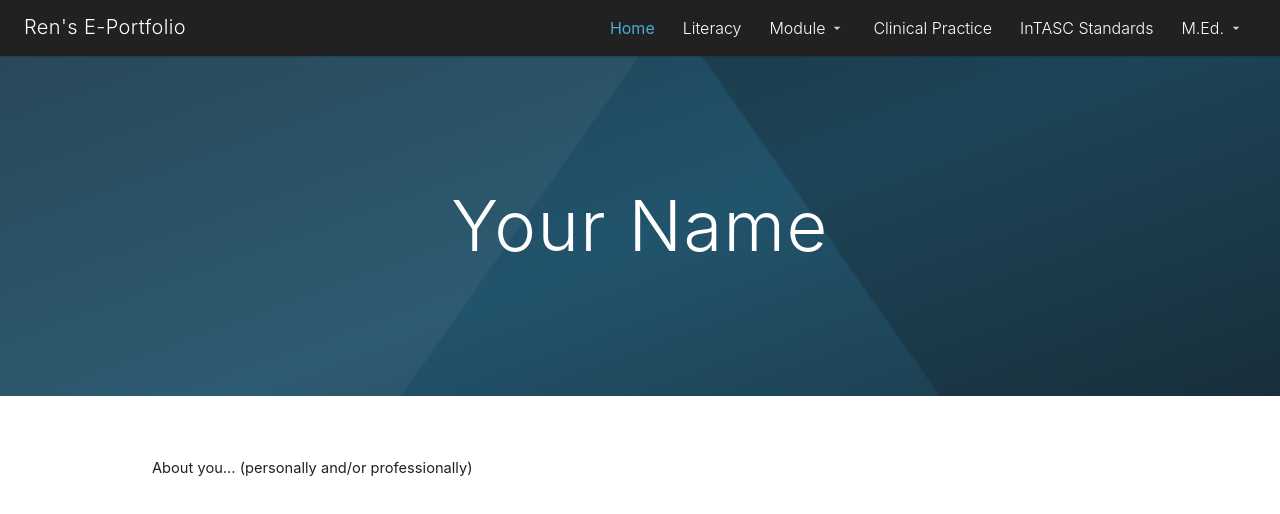
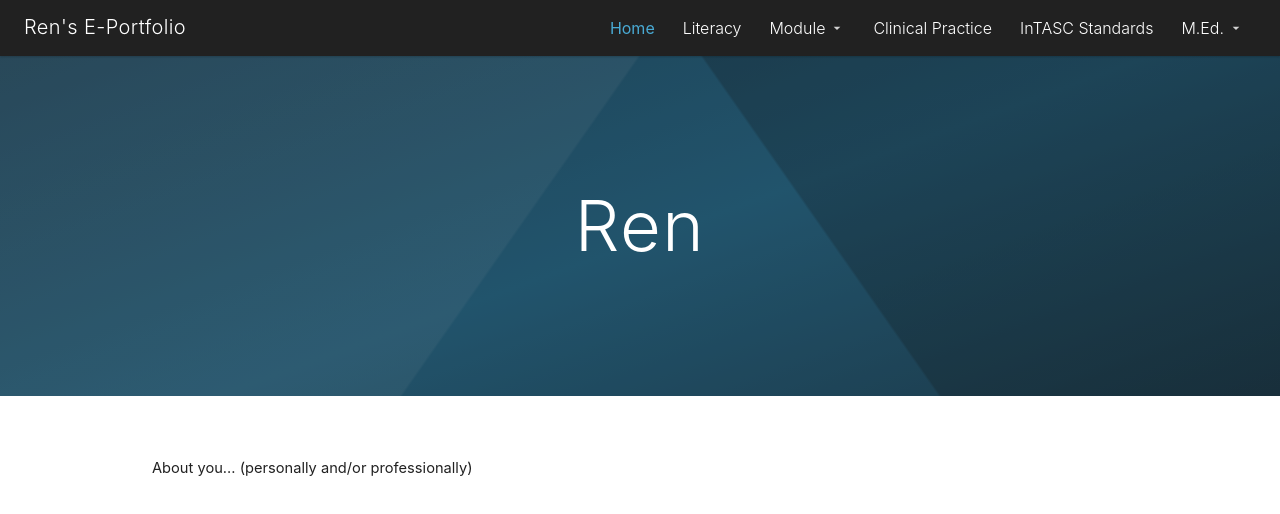
Before and after one commit to Green-Gadget/lsmorelandportfolio, a plain HTML site: page index.html in a window 1280 px wide. Drawn offline with Linux system fonts and the light colour scheme.

Commit message:
Update index.html
Name updated

```diff
--- a/index.html
+++ b/index.html
@@ -18,7 +18,7 @@
 
   <!-- Page Header Banner -->
   <section class="site-banner" aria-label="Page header section">
-    <h1 class="site-banner-title">Your Name</h1>
+    <h1 class="site-banner-title">Ren</h1>
   </section>
 
   <!-- Page Content: Edit your content for this page below -->
```
